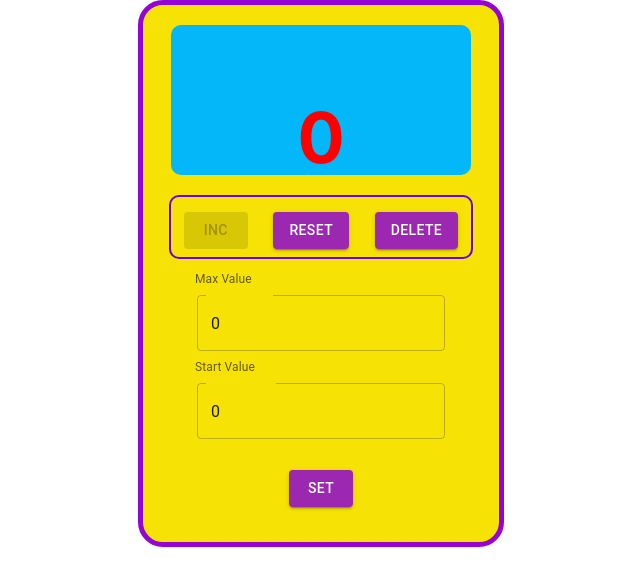
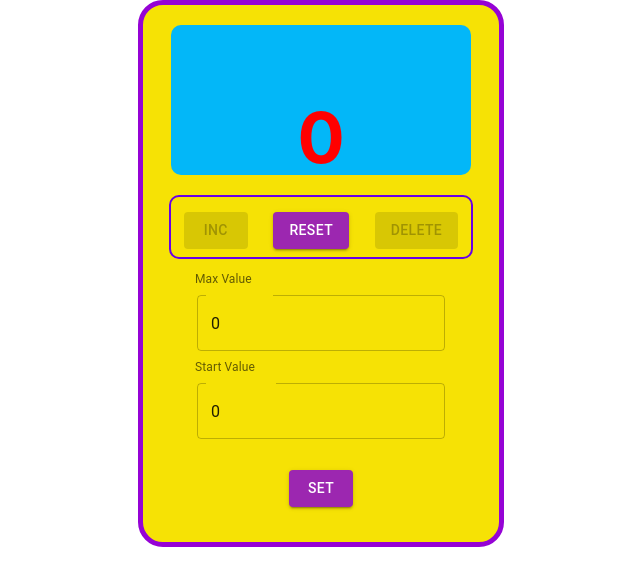
Before and after one commit to iliik/MyCounter, a React (Create React App) app: page / in a window 1280 px wide. Shown: the top 586 px of the page, without its empty margins (319-959 px from the left). Built offline with nearby package versions, Linux system fonts and the light colour scheme.

Commit message:
refactor-delete

```diff
--- a/src/counter/Counter.01.tsx
+++ b/src/counter/Counter.01.tsx
@@ -76,8 +76,6 @@ export const Counter01 = () => {
         if (value < maxValue) {
             // setNumber(--number)
             dispatch(deleteTC(value))
-
-
         }
     }
     const setLocalHandler = () => {
@@ -109,7 +107,7 @@ export const Counter01 = () => {
             <div className={s.buttonContainer}>
                 <NewButton title={'inc'} callback={onClickHandlerInc} disable={value === maxValue}/>
                 <NewButton title={'reset'} callback={onClickHandlerReset} disable={value !== maxValue}/>
-                <NewButton title={'delete'} callback={onClickHandlerDelete}/>
+                <NewButton title={'delete'} callback={onClickHandlerDelete} disable={value <= startValue}/>
 
             </div>
             <div className={s.inputContainer}>
--- a/src/counter/bll/reducer/counter-reducer.ts
+++ b/src/counter/bll/reducer/counter-reducer.ts
@@ -47,7 +47,7 @@ export const counterReducer = (state: initialStateType = initialState, action: A
         case "DELETE":
             return {
                 ...state,
-                value: state.value -1
+                value: action.value -1
             }
         default:
             return state
```
